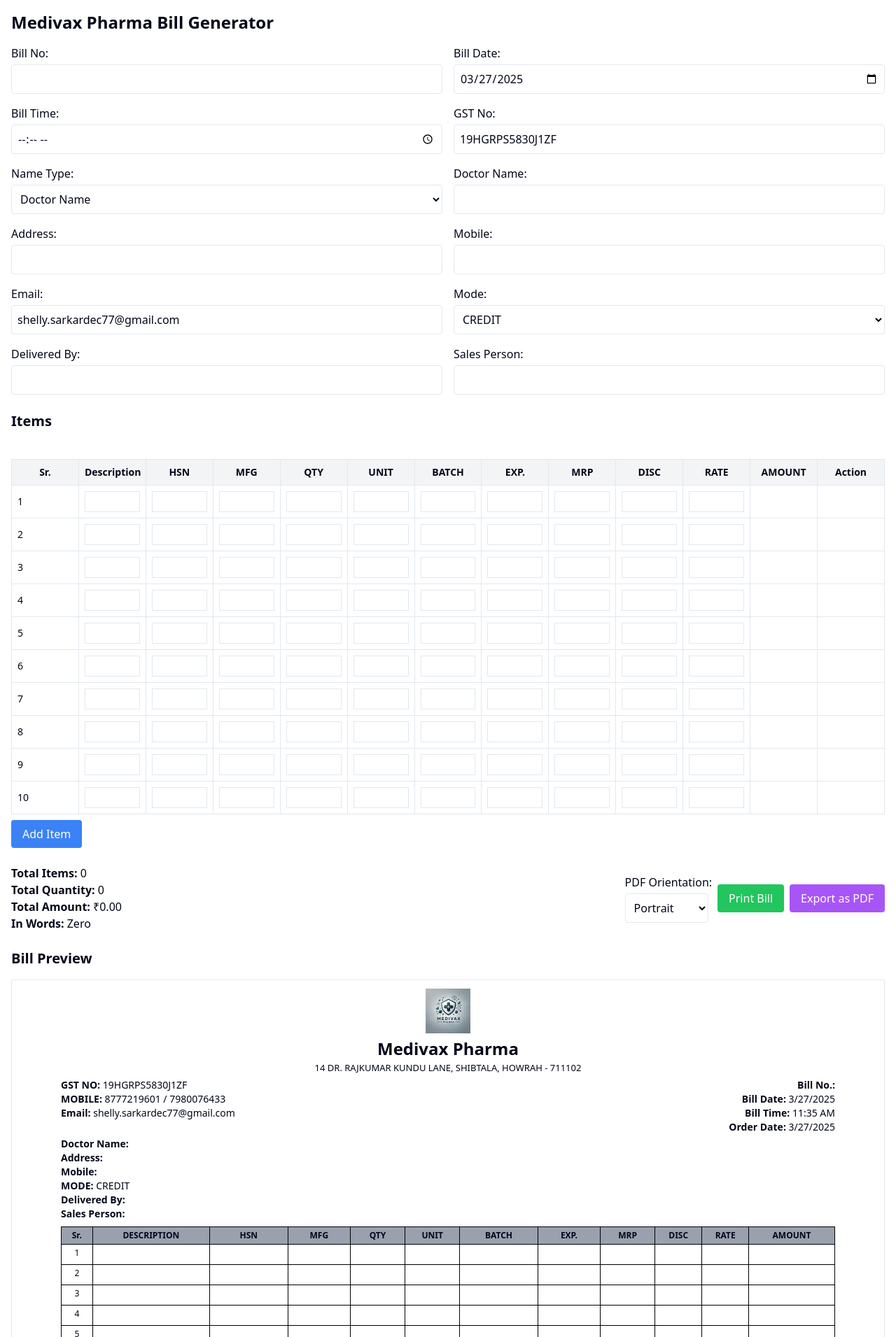
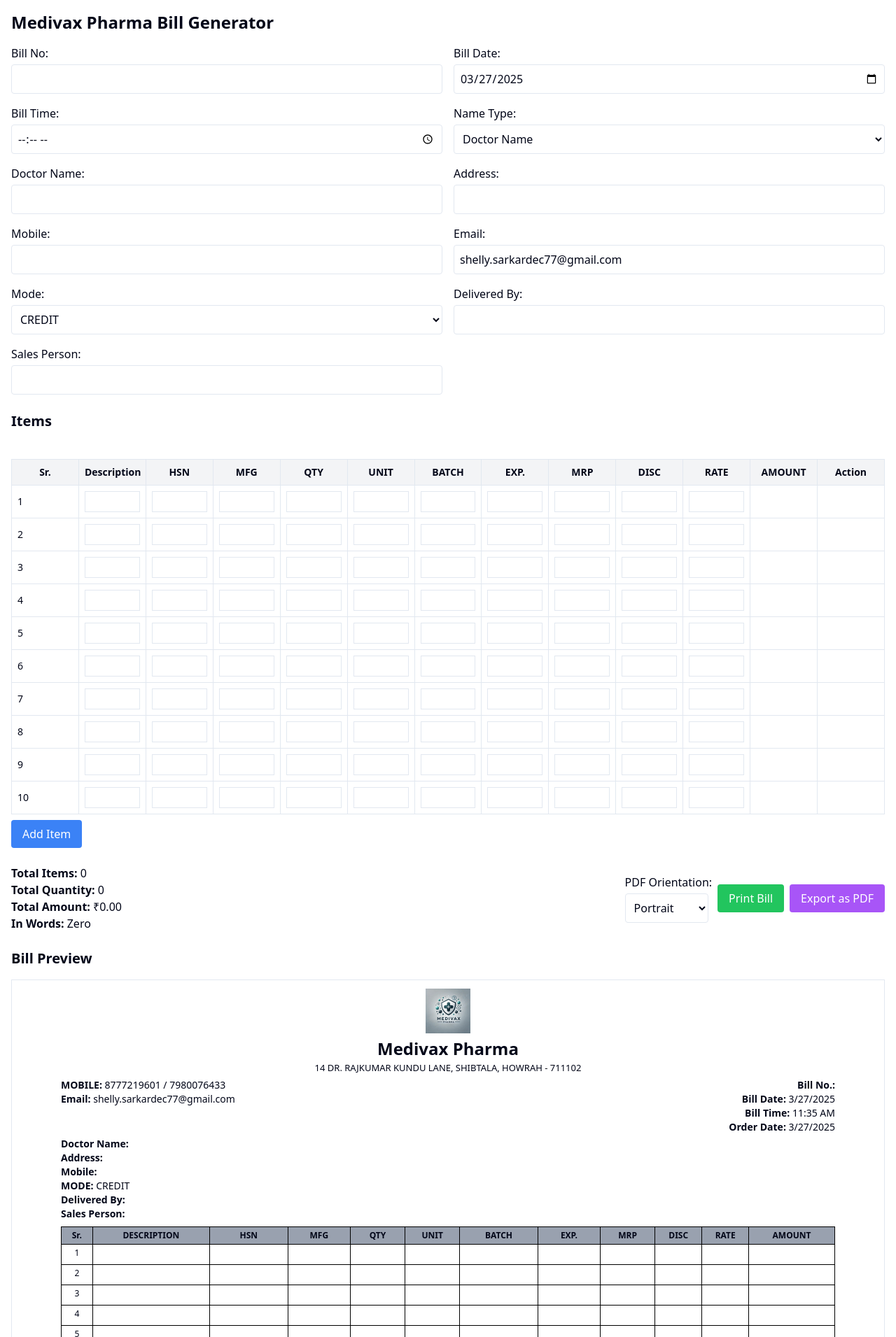
Before and after one commit to SwapnilSkr/medivax-bill-generator, a Next.js app: page /generate in a window 1280 px wide. Shown: the top 1911 px of the page at 70% size. Built offline with nearby package versions, Linux system fonts and the light colour scheme.

Commit message:
removed gst from bill

```diff
--- a/components/bill/BillForm.tsx
+++ b/components/bill/BillForm.tsx
@@ -39,7 +39,7 @@
           className="w-full p-2 border rounded"
         />
       </div>
-      <div>
+      {/* <div>
         <label className="block mb-1">GST No:</label>
         <input
           type="text"
@@ -48,7 +48,7 @@
           onChange={onChange}
           className="w-full p-2 border rounded"
         />
-      </div>
+      </div> */}
       <div>
         <label className="block mb-1">Name Type:</label>
         <select
--- a/components/bill/BillHeader.tsx
+++ b/components/bill/BillHeader.tsx
@@ -26,9 +26,9 @@
       </div>
       <div className="flex justify-between mt-1 text-sm">
         <div className="text-left">
-          <p>
+          {/* <p>
             <strong>GST NO:</strong> {billInfo.gstNo}
-          </p>
+          </p> */}
           <p>
             <strong>MOBILE:</strong> 8777219601 / 7980076433
           </p>
--- a/hooks/useBill.ts
+++ b/hooks/useBill.ts
@@ -7,7 +7,7 @@
     billNo: "",
     billDate: "",
     billTime: "",
-    gstNo: "19HGRPS5830J1ZF",
+    // gstNo: "19HGRPS5830J1ZF",
     nameType: "Doctor",
     doctorName: "",
     refDoctor: "",
--- a/types/bill.ts
+++ b/types/bill.ts
@@ -2,7 +2,7 @@
   billNo: string;
   billDate: string;
   billTime: string;
-  gstNo: string;
+  // gstNo: string;
   nameType: "Doctor" | "Patient";
   doctorName: string;
   refDoctor: string;
```
